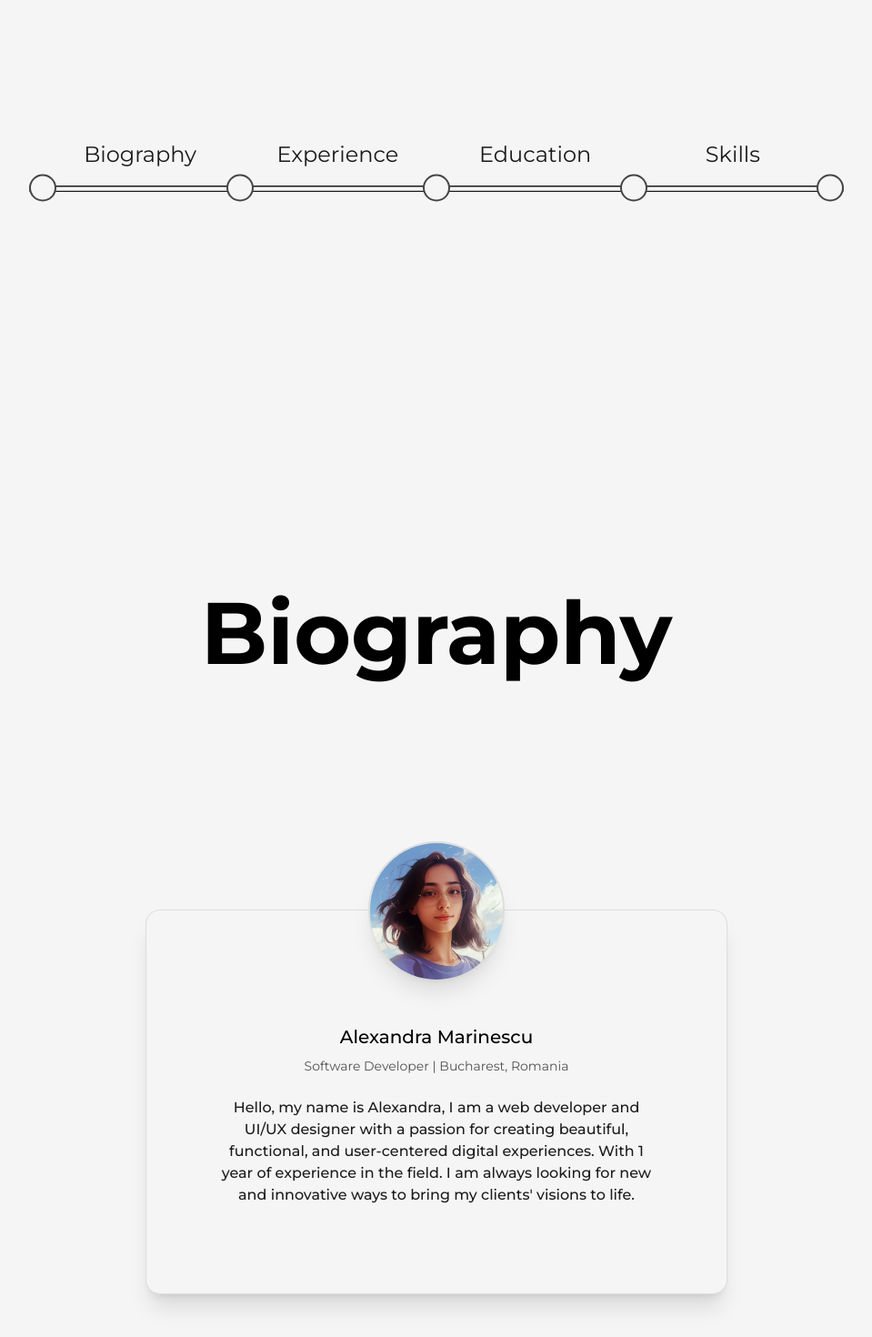
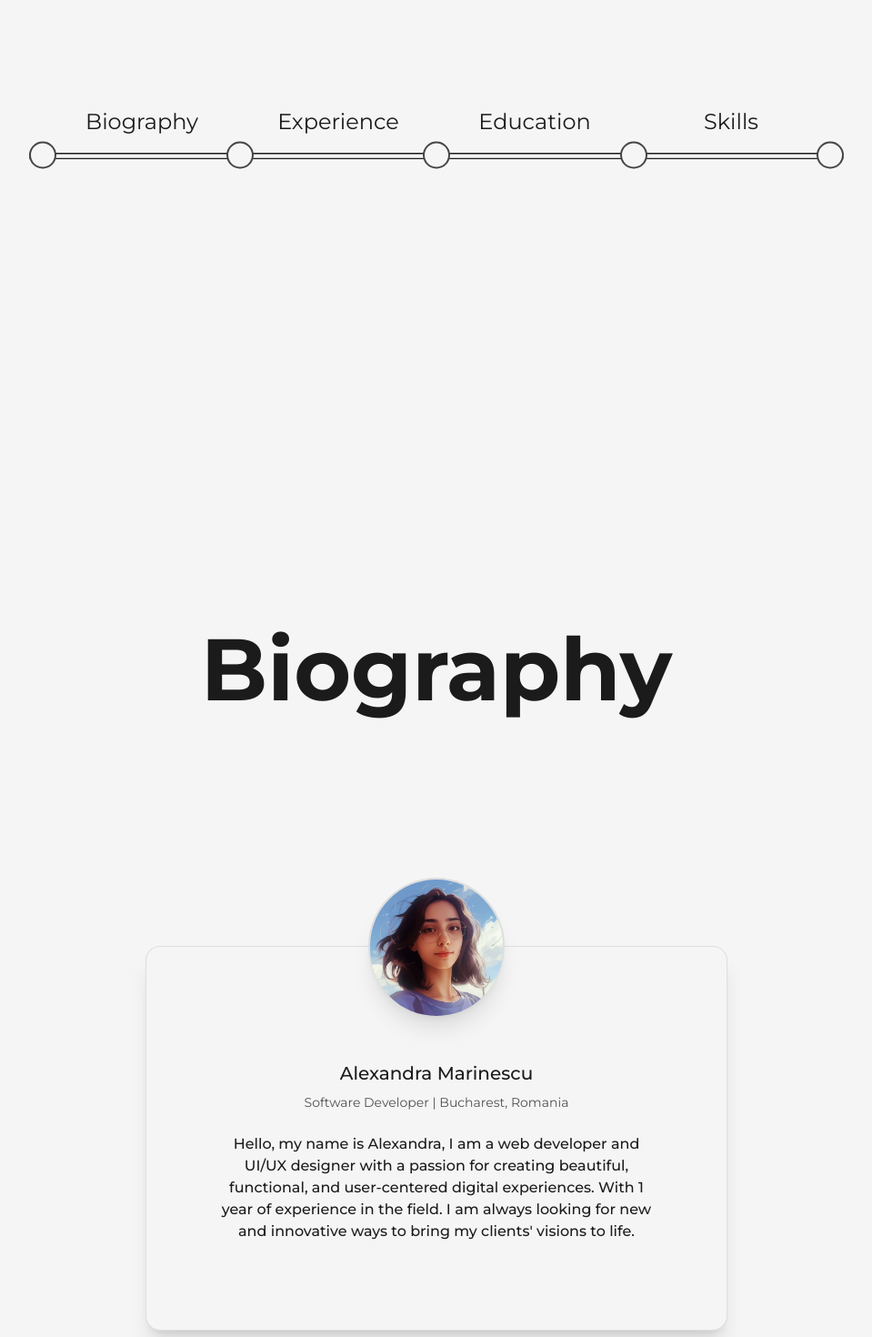
Before and after one commit to Marinescu-Alexandra/Portofolio, a Next.js app: page /about in a window 1280 px wide. Shown: the part 520-1990 px from the top of the page at 91% size, without its empty margins (160-1119 px from the left). Built offline with nearby package versions, Linux system fonts and the light colour scheme.

Commit message:
code refactor

```diff
--- a/src/components/about/biography.tsx
+++ b/src/components/about/biography.tsx
@@ -1,26 +1,25 @@
 import React, { RefObject } from "react";
 import Image from "next/image";
-import profilePic from "../../../public/images/me.png"
+import profilePic from "@/images/me.png"
 import { motion } from "framer-motion";
 
 const Biography = ({ innerRef }: { innerRef: RefObject<HTMLDivElement> }) => {
-
     return (
         <>
-            <div className="w-full mx-auto relative mt-56 scroll-m-24 sm-desktop:my-24" ref={innerRef}>
-                <h2 className="font-bold text-8xl mb-64 w-full text-center dark:text-light tablet:text-6xl phone:text-4xl">
+            <div className="w-full relative" ref={innerRef}>
+                <h2 className="font-bold text-8xl mb-64 w-full text-center dark:text-light tablet:text-6xl phone:text-4xl sm-desktop:mb-44">
                     Biography
                 </h2>
-                <motion.div className="w-[50%] h-auto mx-auto relative mb-96 sm-desktop:w-[80%] laptop:w-[70%]"
+                <motion.div className="w-[50%] h-auto mx-auto relative sm-desktop:w-[80%] laptop:w-[70%]"
                     initial={{ y: 50 }}
                     whileInView={{ y: 0 }}
                     transition={{ duration: 0.5, type: "spring" }}
                 >
-                    <div className="w-full h-full border-[1px] border-dark/10 rounded-2xl shadow-xl bg-light stroke-2 flex justify-center items-center
-                    dark:border-light dark:bg-dark"
+                    <div className="w-full h-full flex justify-center items-center border-[1px] border-dark/10 dark:border-light rounded-2xl
+                                  bg-light dark:bg-dark shadow-xl"
                     >
                         <div className="flex flex-col justify-between items-center w-[75%] h-[full-75px]">
-                            <div className="font-bold text-gray-700 rounded-full shadow-xl absolute  top-0 mt-[-75px]
+                            <div className="font-bold text-gray-700 rounded-full shadow-xl absolute top-0 mt-[-75px]
                             bg-light border-[2px] border-dark/10 font-mono w-[150px] h-[150px]">
                                 <Image src={profilePic} alt="ProfilePicture" className="w-[150px] h-[150px] rounded-full" priority
                                     sizes="(max-width: 768px) 100vw,
@@ -31,10 +30,10 @@ const Biography = ({ innerRef }: { innerRef: RefObject<HTMLDivElement> }) => {
                             <h3 className="capitalize font-medium text-xl mt-[125px] text-center dark:text-light">
                                 Alexandra Marinescu
                             </h3>
-                            <span className="font-normal text-dark/75 my-2 text-sm text-center dark:text-light/75">
+                            <span className="font-normal my-2 text-sm text-center text-dark/75 dark:text-light/75">
                                 Software Developer | Bucharest, Romania
                             </span>
-                            <p className="font-medium text-dark my-4 text-base mb-24 text-center dark:text-light">
+                            <p className="font-medium my-4 text-base mb-24 text-center text-dark dark:text-light">
                                 Hello, my name is Alexandra, I am a web developer and UI/UX designer with a passion for creating beautiful, functional,
                                 and user-centered digital experiences. With 1 year of experience in the field. I am always looking for
                                 new and innovative ways to bring my clients' visions to life.
--- a/src/components/about/education.tsx
+++ b/src/components/about/education.tsx
@@ -46,7 +46,7 @@ const Education = ({ innerRef }: { innerRef: RefObject<HTMLDivElement> }) => {
                 </h2>
                 <div ref={ref} className="w-[75%] phone:w-[85%] mx-auto relative">
                     <motion.div style={{ scaleY: scrollYProgress }} className="absolute left-9 top-5 w-[4px] h-full bg-dark origin-top dark:bg-light" />
-                    <ul className="w-full flex flex-col items-start justify-between ml-4 mb-96">
+                    <ul className="w-full flex flex-col items-start justify-between ml-4">
                         <Details
                             type="Bachelor Degree In Computer Sience and Mathematics"
                             time="2019-2023" place="University Of Bucharest"
--- a/src/components/about/experience.tsx
+++ b/src/components/about/experience.tsx
@@ -47,8 +47,8 @@ const Experience = ({ innerRef }: { innerRef: RefObject<HTMLDivElement> }) => {
                     Experience
                 </h2>
                 <div ref={ref} className="w-[75%] phone:w-[85%] mx-auto relative">
-                    <motion.div style={{ scaleY: scrollYProgress }} className="absolute left-9 top-5 w-[4px] h-full bg-dark origin-top dark:bg-light" />
-                    <ul className="w-full flex flex-col items-start justify-between ml-4 mb-96">
+                    <motion.div style={{ scaleY: scrollYProgress }} className="absolute left-9 top-5 w-[4px] h-full origin-top bg-dark dark:bg-light" />
+                    <ul className="w-full flex flex-col items-start justify-between ml-4">
                         <Details
                             position="iOS Developer" company="IT Smart Systems" companyLink="www.google.com"
                             time="2022-2023" address="Bucuresti, Romania"
--- a/src/components/about/skills.tsx
+++ b/src/components/about/skills.tsx
@@ -75,7 +75,7 @@ const Details = ({ skillLevel, skillName, info }: {
 const Skills = ({ innerRef }: { innerRef: RefObject<HTMLDivElement> }) => {
     return (
         <>
-            <div className="flex justify-center items-center flex-col scroll-m-24" ref={innerRef}>
+            <div className="flex justify-center items-center flex-col" ref={innerRef}>
                 <h2 className="font-bold text-8xl mb-24 w-full text-center dark:text-light tablet:text-6xl phone:text-4xl">
                     Skills
                 </h2>
--- a/src/components/home/animatedText.tsx
+++ b/src/components/home/animatedText.tsx
@@ -28,10 +28,9 @@ const singleWord = {
     }
 }
 
-const AnimatedText = ({text, className=""}: {text: string, className: string}) => {
+const AnimatedText = ({text, className}: {text: string, className?: string}) => {
     return (
-        <div className="w-full mx-auto py-2 flex items-center justify-center text-center
-        overflow-hidden">
+        <div className="w-full flex items-center justify-center text-center mx-auto py-2 overflow-hidden">
             <motion.h1 className={`inline-block w-full text-dark font-bold capitalize
              dark:text-light text-5xl text-left sm-desktop:!text-3xl phone:!text-2xl desktop:!text-4xl ${className}`}
                 variants={quote}
--- a/src/components/layouts/layout.tsx
+++ b/src/components/layouts/layout.tsx
@@ -1,8 +1,8 @@
 import React from "react";
 
-const Layout = ({children, className=""}: {children: JSX.Element, className?: string}) => {
+const Layout = ({ children, className = "" }: { children: JSX.Element, className?: string }) => {
     return (
-        <div className={`w-full h-full inline-block z-0 bg-light dark:bg-dark p-32 pt-0 laptop:p-0 sm-desktop:py-6 sm-desktop:p-6 ${className}`}>
+        <div className={`w-full h-full inline-block z-0 bg-light dark:bg-dark p-32 pt-0 laptop:p-0 sm-desktop:my-[50px] ${className}`}>
             {children}
         </div>
     )
--- a/src/pages/about.tsx
+++ b/src/pages/about.tsx
@@ -1,14 +1,13 @@
-import { BlueDiv, ConstellationLower, ConstellationUpper } from "../../public/svg/svg";
-import React from "react";
-import { useState, useRef, RefObject } from "react";
 import Head from "next/head";
+import React, { useState, useRef, RefObject } from "react";
 import { motion } from "framer-motion";
 import ContentText from "@/components/about/aboutContentText";
 import Experience from "@/components/about/experience";
 import Education from "@/components/about/education";
 import Biography from "@/components/about/biography";
 import Skills from "@/components/about/skills";
-
+import Layout from "@/components/layouts/layout";
+import { BlueDiv, ConstellationLower, ConstellationUpper } from "@/svg/svg";
 
 const about = () => {
 
@@ -40,13 +39,15 @@ const about = () => {
                 <title>Alexandra Marinescu</title>
                 <meta name="description" content="content" />
             </Head>
-            <div className="w-full h-auto flex flex-col items-center my-44 sm-desktop:my-[50px]">
-                <div className="w-full h-[85vh] flex flex-col items-center justify-center sm-desktop:h-auto">
-                    <div className="w-[80%] h-auto flex sm-desktop:hidden">
-                        <ConstellationUpper className="z-0" />
-                        <ConstellationLower className=" absolute z-1 w-[80%]" />
+            <main className="w-full min-h-screen flex items-center text-dark dark:text-light">
+                <Layout className="!p-0">
+                    <div className="flex flex-col items-center gap-y-80 mb-64 sm-desktop:mt-24 sm-desktop:gap-y-44">
+                        <div className="w-full min-h-screen flex flex-col items-center justify-center gap-y-40 sm-desktop:hidden">
+                            <div className="w-[80%] h-full flex items-center justify-center">
+                                <ConstellationUpper className="w-full" />
+                                <ConstellationLower className="absolute w-[80%]" />
                             </div>
-                    <motion.div className="flex relative w-full items-center justify-center my-[200px] sm-desktop:hidden"
+                            <motion.div className="flex w-full items-center justify-center sm-desktop:hidden"
                                 initial={{ opacity: 0 }}
                                 animate={{ opacity: 1 }}
                                 transition={{
@@ -57,29 +58,33 @@ const about = () => {
                                 }}
                             >
                                 <div className="w-[70%] flex flex-col items-center justify-center">
-                            <div className="flex flex-row items-center justify-evenly z-10 w-[97%] mb-4">
+                                    <div className="w-full flex flex-row items-center mb-4 px-4">
                                         {contentTextButtons.map((button, index) =>
                                             <ContentText text={button.text} length={(index + 1) * 0.25}
                                                 onLengthChange={handleLengthChange} onClick={() => handleClick(button.href)}
                                             />
                                         )}
                                     </div>
-                            <BlueDiv className="w-[99%]" length={Number(fillLength)} />
-                            <div className="flex flex-row justify-between w-full">
-                                {contentTextButtons.map((item) =>
-                                    <div className="w-[30px] h-[30px] border-2 border-dark/80 rounded-full bg-light -translate-y-[65%] dark:border-light dark:bg-dark" />
-                                )}
-                                <div className="w-[30px] h-[30px] border-2 border-dark/80 rounded-full bg-light -translate-y-[65%] dark:border-light dark:bg-dark" />
+                                    <BlueDiv className="w-full" length={Number(fillLength)} />
+                                    <div className="w-full flex flex-row justify-between">
+                                        {
+                                            new Array(contentTextButtons.length + 1).fill(null).map(() =>
+                                                <div className="w-[30px] h-[30px] border-2 border-dark/80 rounded-full
+                                                    bg-light -translate-y-[65%] dark:border-light dark:bg-dark" />
+                                            )
+                                        }
                                     </div>
                                 </div>
                             </motion.div>
                         </div>
-
                         <Biography innerRef={biographyRef} />
                         <Experience innerRef={experienceRef} />
                         <Education innerRef={educationRef} />
                         <Skills innerRef={skillsRef} />
                     </div>
+                </Layout>
+            </main>
+
         </>
 
     )
--- a/tsconfig.json
+++ b/tsconfig.json
@@ -19,7 +19,8 @@
     "incremental": true,
     "paths": {
       "@/*": [
-        "./src/*"
+        "./src/*",
+        "./public/*"
       ]
     },
     "forceConsistentCasingInFileNames": true
```
Also changed, not shown: src/components/footer/footer.tsx (+5 -7 lines), src/components/home/hireMeText.tsx (+10 -9 lines), src/pages/index.tsx (+5 -4 lines), src/pages/projects.tsx (+5 -8 lines). Lines whose indentation alone changed are shown as unchanged.
